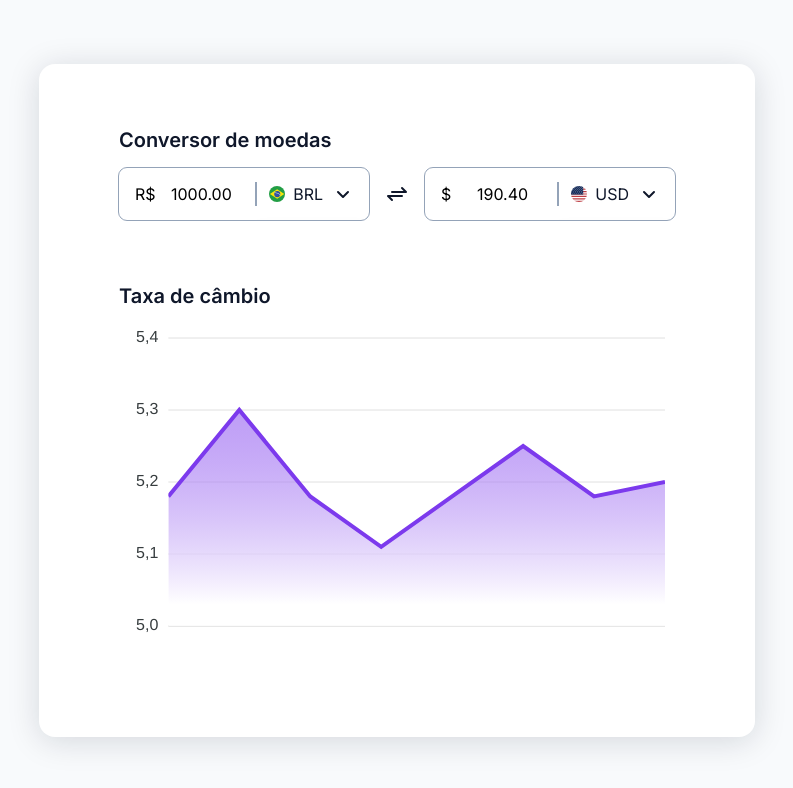
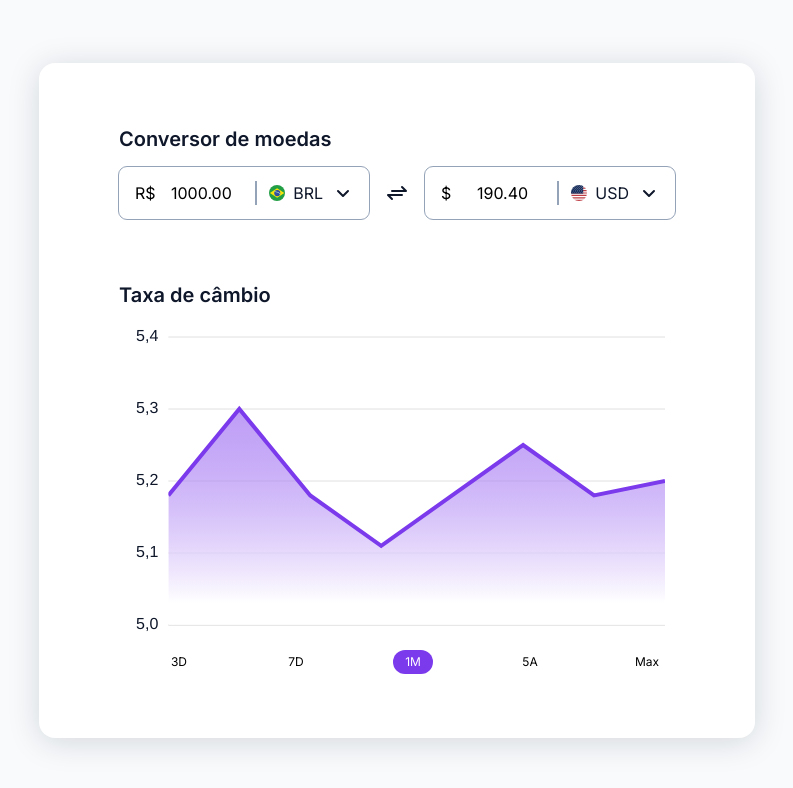
Before and after one commit to wesleyallan/currency-converter, a React (Vite) app: page / in a window 1280 px wide. Shown: the top 788 px of the page, without its empty margins (243-1036 px from the left). Built offline with nearby package versions, Linux system fonts and the light colour scheme; no server answers.

Commit message:
:sparkles: add chart controls
Adicionado butões de controle para o grafico

```diff
--- a/src/components/HistoryChart/HistoryChart.styles.ts
+++ b/src/components/HistoryChart/HistoryChart.styles.ts
@@ -1,3 +1,34 @@
 import styled from "styled-components";
 
-export const Container = styled.div``;
+export const Container = styled.div`
+  & .tooltip {
+    background-color: ${({ theme }) => theme.colors.foreground};
+    box-shadow: 0 .4rem 1.6rem rgb(15 23 42 / .15);
+    border-radius: .4rem;
+    padding: .8rem;
+  }
+`;
+
+export const ChartControls = styled.div`
+  display: flex;
+  justify-content: space-between;
+  margin: -2.2rem .8rem 0 4rem;
+`;
+
+export const Control = styled.button`
+  background-color: transparent;
+  border: 0;
+  width: 4rem;
+  height: 2.4rem;
+  font-size: 1.2rem;
+  line-height: 1.6rem;
+  text-align: center;
+  cursor: pointer;
+  &:hover,
+  &.active {
+    background-color: ${({ theme }) => theme.colors.focus};
+    color: ${({ theme }) => theme.colors.foreground};
+    border-radius: 999px;
+    padding: .4rem .8rem;
+  }
+`;
--- a/src/components/HistoryChart/HistoryChart.tsx
+++ b/src/components/HistoryChart/HistoryChart.tsx
@@ -1,7 +1,7 @@
 import Chart from 'react-apexcharts';
 import * as S from './HistoryChart.styles';
 
-const Graphic = () => {
+const HistoryChart = () => {
   const options = {
     series: [
       {
@@ -59,7 +59,10 @@ const Graphic = () => {
       min: 5,
       tickAmount: 4,
       labels: {
-        formatter: (value) => {
+        style: {
+          colors: "#0F172A",
+        },
+        formatter: (value:number) => {
           return value.toFixed(1).replace('.', ',')
         },
       },
@@ -103,8 +106,15 @@ const Graphic = () => {
   return (
     <S.Container>
       <Chart options={options} series={options.series} type={options.chart.type} height={options.chart.height} />
+      <S.ChartControls>
+        <S.Control>3D</S.Control>
+        <S.Control>7D</S.Control>
+        <S.Control className='active'>1M</S.Control>
+        <S.Control>5A</S.Control>
+        <S.Control>Max</S.Control>
+      </S.ChartControls>
     </S.Container>
   );
 }
 
-export default Graphic;
+export default HistoryChart;
```
